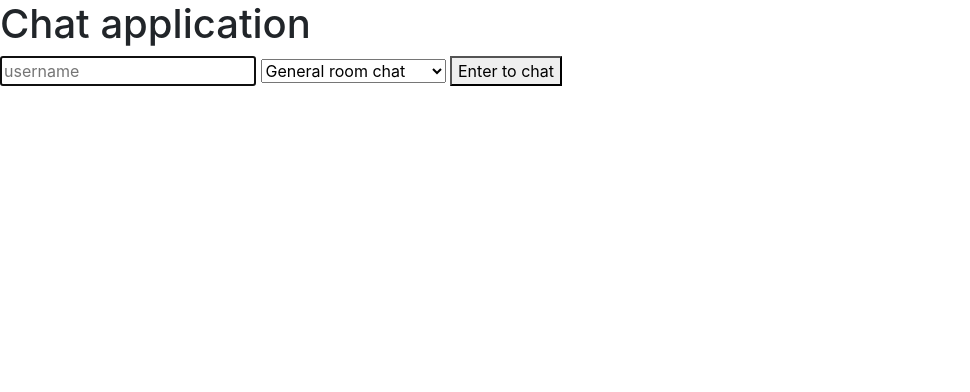
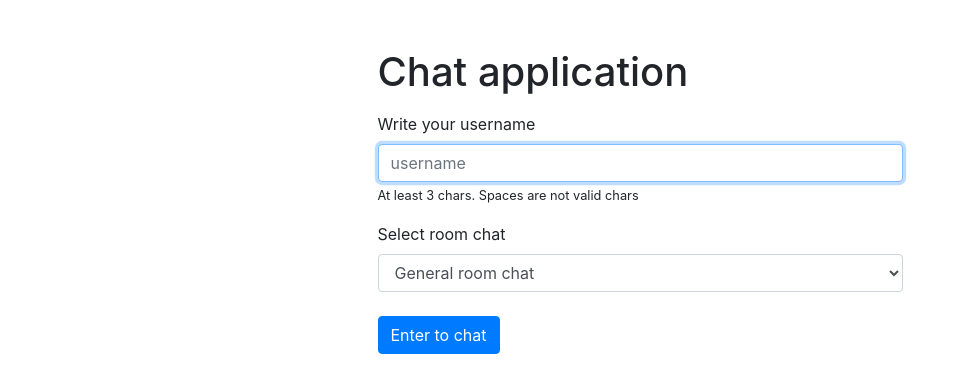
Before and after one commit to didaquis/node-socket-chat, a website: page public/index.html in a window 1280 px wide. Shown: the whole page, without its empty margins (0-970 px from the left). Drawn offline with Linux system fonts and the light colour scheme.

Commit message:
Added styles on index page

```diff
--- a/package.json
+++ b/package.json
@@ -1,6 +1,6 @@
 {
     "name": "learning-socket",
-    "version": "0.0.6",
+    "version": "0.1.7",
     "description": "Node.js and Socket.io chat application",
     "main": "server/server.js",
     "scripts": {
--- a/public/index.html
+++ b/public/index.html
@@ -8,15 +8,26 @@
     <link rel="stylesheet" href="vendor/bootstrap/css/bootstrap.min.css">
 </head>
 <body>
-    <h1>Chat application</h1>
-    <form action="chat.html">
-    	<input type="text" name="name" placeholder="username" required autofocus>
-        <select name="room">
-            <option value="generalRoom" selected>General room chat</option>
-            <option value="alternativeRoom">Alternative room chat</option>
-        </select>
-    	<button type="Submit">Enter to chat</button>
-    </form>
+    <div class="container">
+        <div class="col-lg-6 offset-lg-3 mt-5">
+            <h1>Chat application</h1>
+            <form action="chat.html" class="mt-3">
+                <div class="form-group">
+                    <label for="usernameInput">Write your username</label>
+                    <input type="text" name="name" class="form-control" id="usernameInput" placeholder="username" required autofocus pattern="[A-Za-z0-9.\-_\*\/\|]{3,}" aria-describedby="usernameHelp">
+                    <small id="usernameHelp" className="form-text text-muted">At least 3 chars. Spaces are not valid chars</small>
+                </div>
+                <div class="form-group">
+                    <label for="roomSelector">Select room chat</label>
+                    <select class="form-control" name="room" id="roomSelector">
+                        <option value="generalRoom" selected>General room chat</option>
+                        <option value="alternativeRoom">Alternative room chat</option>
+                    </select>
+                </div>
+                <button type="Submit" class="btn btn-primary mt-2">Enter to chat</button>
+            </form>
+        </div>
+    </div>
 
     <script src="vendor/jquery/jquery-3.3.1.min.js"></script>
     <script src="vendor/bootstrap/js/bootstrap.bundle.min.js"></script>
--- a/server/sockets/socket-server.js
+++ b/server/sockets/socket-server.js
@@ -29,11 +29,6 @@ io.on('connection', (client) => {
 
 		client.broadcast.to(data.room).emit('messageFromServer', { message: `${users.getPerson(client.id).name} has connected.`, timestamp: timeStamp() });
 		client.broadcast.to(data.room).emit('messageFromServer', { message: `Users on this chat: ${users.getNameOfPersonsConnectedByRoom(data.room).join(', ')}.`, timestamp: timeStamp() });
-
-
-		// debug:
-		// client.broadcast.emit('messageFromServer', { message: users.getPeople(), timestamp: timeStamp() });
-		// client.broadcast.to(data.room).emit('messageFromServer', { message: users.getPeopleByRoom(data.room), timestamp: timeStamp() });
 	});
 
 	// Escuchando al frontend (cliente). Mensajes públicos de un usuario a todos los demás usuarios
```
